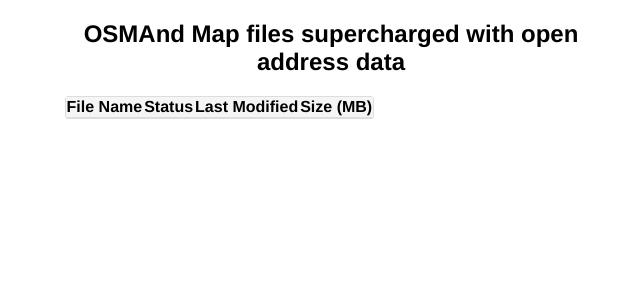
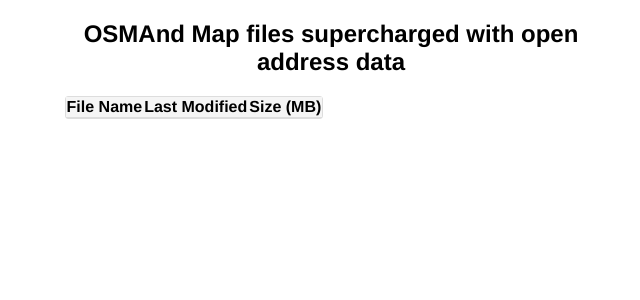
Before and after one commit to pnoll1/opensupermaps.com, a Django app: template free/jinja2/downloads.html in a window 1280 px wide. Shown: the part 50-350 px from the top of the page, without its empty margins (309-949 px from the left). Run offline with Django 3.2, Linux system fonts and the light colour scheme; the template is opened without the code that fills it, so the values that code supplies are empty.

Commit message:
remove status, unused db info

```diff
--- a/blog/settings.py
+++ b/blog/settings.py
@@ -11,7 +11,7 @@
 """
 
 import os
-from blog.secret_stuff import key, db_info, allowed_hosts, debug
+from blog.secret_stuff import key, allowed_hosts, debug #db_info
 
 # Build paths inside the project like this: os.path.join(BASE_DIR, ...)
 BASE_DIR = os.path.dirname(os.path.dirname(os.path.abspath(__file__)))
@@ -83,7 +83,7 @@
 # Database
 # https://docs.djangoproject.com/en/1.11/ref/settings/#databases
 
-DATABASES = db_info
+#DATABASES = db_info
 
 
 # Password validation
--- a/free/jinja2/downloads.html
+++ b/free/jinja2/downloads.html
@@ -16,13 +16,12 @@
                 <table class="table">
                 <tr>
                  <th>File Name</th>
-                 <th>Status</th>
                  <th>Last Modified</th>
                  <th>Size (MB)</th>
                 </tr>
                {% for file in files_obf %}
                <tr>
-                   <td><a href="{{static}}/downloads/{{file[0]}}">{{file[1]}}</a></td><td>{{file[2]}}</td><td>{{file[3]}}</td><td>{{file[4]}}</td>
+                   <td><a href="{{static}}/downloads/{{file[0]}}">{{file[1]}}</a></td><td>{{file[2]}}</td><td>{{file[3]}}</td>
                </tr>
                {% endfor %}
              </table>
--- a/free/views.py
+++ b/free/views.py
@@ -39,9 +39,8 @@
             else:
                 break
         name_short.lstrip(' ')
-        status = name_list[-2].title()
         if file.suffix == '.obf':
-            files_obf.append([name, name_short, status, modified_time, size])
+            files_obf.append([name, name_short, modified_time, size])
         #if file.suffix == '.mwm':
         #    files_mwm.append([name, name_short, modified_time, size])
     files_obf.sort(key=itemgetter(0))
```
Also changed, not shown: free/static/css/starter-template.min.css (+1 -1 lines).
